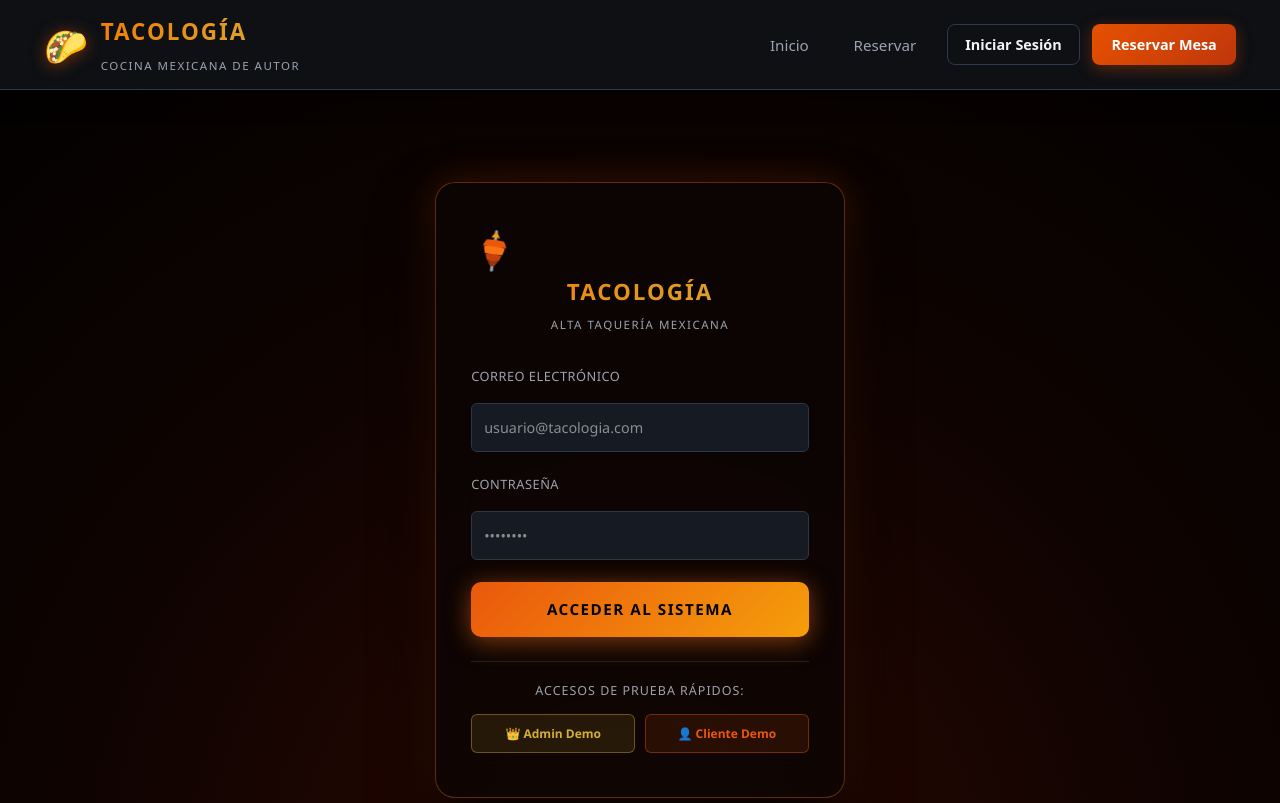
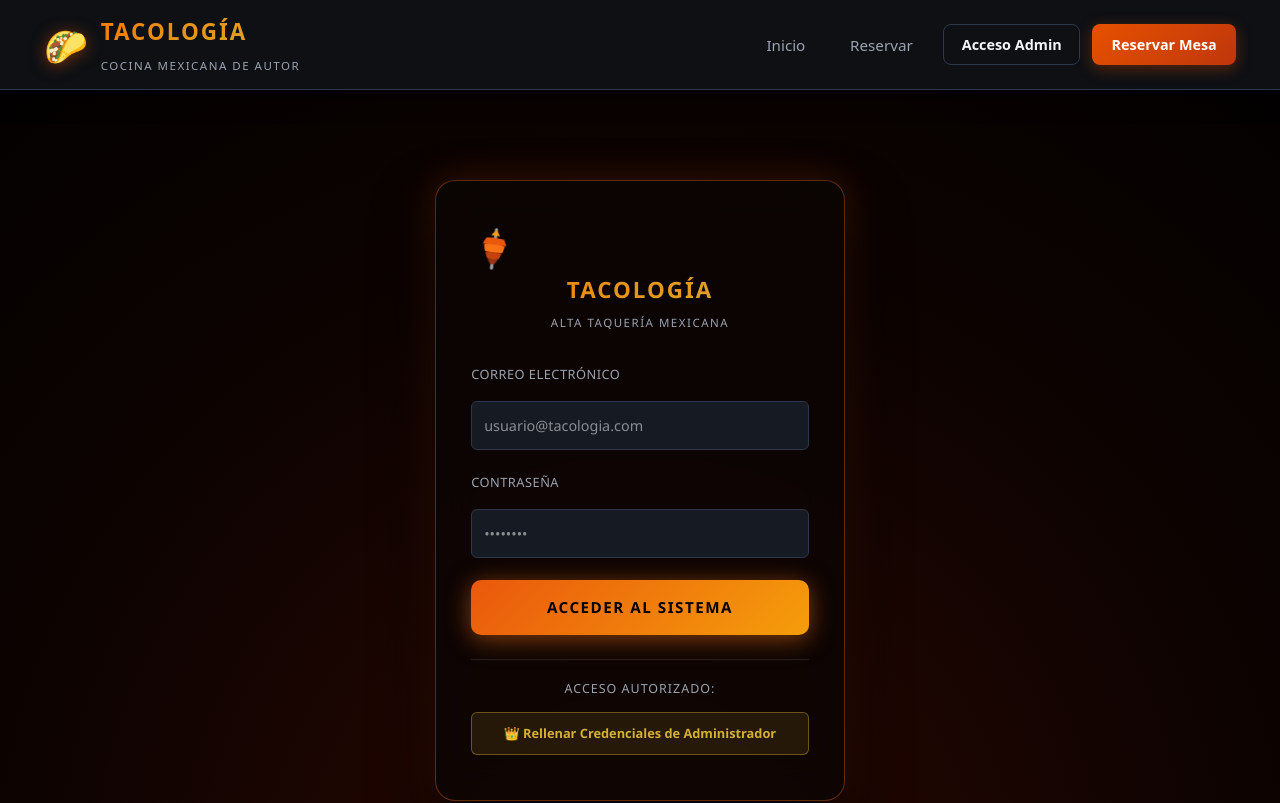
Before and after one commit to aleexds/Login-proyect, a React (Vite) app in the folder ReactInicio/: page /login in a window 1280 px wide. Shown: the top 803 px of the page. Built offline with nearby package versions, Linux system fonts and the light colour scheme; data requests are answered from the project's data file.

Commit message:
security: auto logout al volver al inicio y mantener solo credencial quemada de admin

```diff
--- a/ReactInicio/db.json
+++ b/ReactInicio/db.json
@@ -6,13 +6,6 @@
       "email": "admin@tacologia.com",
       "password": "1234",
       "role": "admin"
-    },
-    {
-      "id": "2",
-      "name": "Cliente Demo",
-      "email": "user@tacologia.com",
-      "password": "1234",
-      "role": "user"
     }
   ],
   "reservations": [
--- a/ReactInicio/src/components/Navbar.jsx
+++ b/ReactInicio/src/components/Navbar.jsx
@@ -27,6 +27,7 @@ export default function Navbar({ activeTab }) {
           <Link
             to="/"
             className={`nav-link ${activeTab === 'home' ? 'active' : ''}`}
+            onClick={user ? handleLogout : undefined}
           >
             Inicio
           </Link>
@@ -38,29 +39,20 @@ export default function Navbar({ activeTab }) {
             Reservar
           </a>
 
-          {user ? (
+          {user?.role === 'admin' ? (
             <>
               <Link
-                to="/dashboard"
-                className={`nav-link ${activeTab === 'dashboard' ? 'active' : ''}`}
+                to="/admin"
+                className={`nav-link admin-badge ${activeTab === 'admin' ? 'active' : ''}`}
               >
-                Mis Reservas
+                Panel Admin
               </Link>
 
-              {user.role === 'admin' && (
-                <Link
-                  to="/admin"
-                  className={`nav-link admin-badge ${activeTab === 'admin' ? 'active' : ''}`}
-                >
-                  Panel Admin
-                </Link>
-              )}
-
               <div className="user-profile-badge">
-                <span className="user-avatar">{user.name ? user.name.charAt(0).toUpperCase() : 'U'}</span>
+                <span className="user-avatar">{user.name ? user.name.charAt(0).toUpperCase() : 'A'}</span>
                 <div className="user-info-text">
                   <span className="user-name">{user.name}</span>
-                  <span className="user-role-label">{user.role === 'admin' ? 'Administrador' : 'Cliente'}</span>
+                  <span className="user-role-label">Administrador</span>
                 </div>
                 <button className="btn-logout" onClick={handleLogout} title="Cerrar sesión">
                   Salir
@@ -73,7 +65,7 @@ export default function Navbar({ activeTab }) {
                 to="/login"
                 className="btn-login"
               >
-                Iniciar Sesión
+                Acceso Admin
               </Link>
               <a
                 href="/#booking-section"
--- a/ReactInicio/src/pages/Home.jsx
+++ b/ReactInicio/src/pages/Home.jsx
@@ -1,8 +1,18 @@
-import React, { useState } from 'react';
+import React, { useState, useEffect } from 'react';
 import HeroTrompo from '../components/HeroTrompo';
+import { useAuth } from '../context/AuthContext';
 import './Home.css';
 
 export default function Home({ onNavigate, menu = [], onQuickReserve }) {
+  const { logout, user } = useAuth();
+
+  // Por seguridad: cada vez que se devuelve a la página inicial se cierra la sesión
+  useEffect(() => {
+    if (user) {
+      logout();
+    }
+  }, []);
+
   const [reserveForm, setReserveForm] = useState({
     name: '',
     phone: '',
--- a/ReactInicio/src/pages/Login.jsx
+++ b/ReactInicio/src/pages/Login.jsx
@@ -111,12 +111,12 @@ export const Login = () => {
           </button>
         </form>
 
-        {/* Acceso rápido de demostración */}
+        {/* Acceso rápido de administrador */}
         <div style={{ marginTop: '1.5rem', paddingTop: '1.2rem', borderTop: '1px solid rgba(255,255,255,0.1)' }}>
           <p style={{ color: '#9ca3af', fontSize: '0.78rem', textAlign: 'center', marginBottom: '0.8rem', textTransform: 'uppercase', letterSpacing: '1px' }}>
-            Accesos de prueba rápidos:
+            Acceso Autorizado:
           </p>
-          <div style={{ display: 'grid', gridTemplateColumns: '1fr 1fr', gap: '0.6rem' }}>
+          <div style={{ display: 'flex', justifyContent: 'center' }}>
             <button
               type="button"
               onClick={() => handleQuickLogin('admin@tacologia.com', '1234')}
@@ -124,30 +124,19 @@ export const Login = () => {
                 background: 'rgba(212, 175, 55, 0.12)',
                 border: '1px solid rgba(212, 175, 55, 0.4)',
                 color: '#d4af37',
-                padding: '0.55rem',
+                padding: '0.65rem 1.2rem',
                 borderRadius: '6px',
-                fontSize: '0.75rem',
+                fontSize: '0.8rem',
                 cursor: 'pointer',
-                fontWeight: '600'
+                fontWeight: '700',
+                width: '100%',
+                display: 'flex',
+                alignItems: 'center',
+                justifyContent: 'center',
+                gap: '0.5rem'
               }}
             >
-              👑 Admin Demo
-            </button>
-            <button
-              type="button"
-              onClick={() => handleQuickLogin('user@tacologia.com', '1234')}
-              style={{
-                background: 'rgba(234, 88, 12, 0.12)',
-                border: '1px solid rgba(234, 88, 12, 0.4)',
-                color: '#ea580c',
-                padding: '0.55rem',
-                borderRadius: '6px',
-                fontSize: '0.75rem',
-                cursor: 'pointer',
-                fontWeight: '600'
-              }}
-            >
-              👤 Cliente Demo
+              👑 Rellenar Credenciales de Administrador
             </button>
           </div>
         </div>
--- a/ReactInicio/src/routes/Routing.jsx
+++ b/ReactInicio/src/routes/Routing.jsx
@@ -46,7 +46,10 @@ const AdminRoute = ({ menu, reservations, onUpdateStatus, onDeleteReservation, o
         logout();
         navigate('/login');
       }}
-      onGoToWebsite={() => navigate('/')}
+      onGoToWebsite={() => {
+        logout();
+        navigate('/');
+      }}
     />
   );
 };
```
Also changed, not shown: 1 other file (tests, documents, lock files or other folders).
